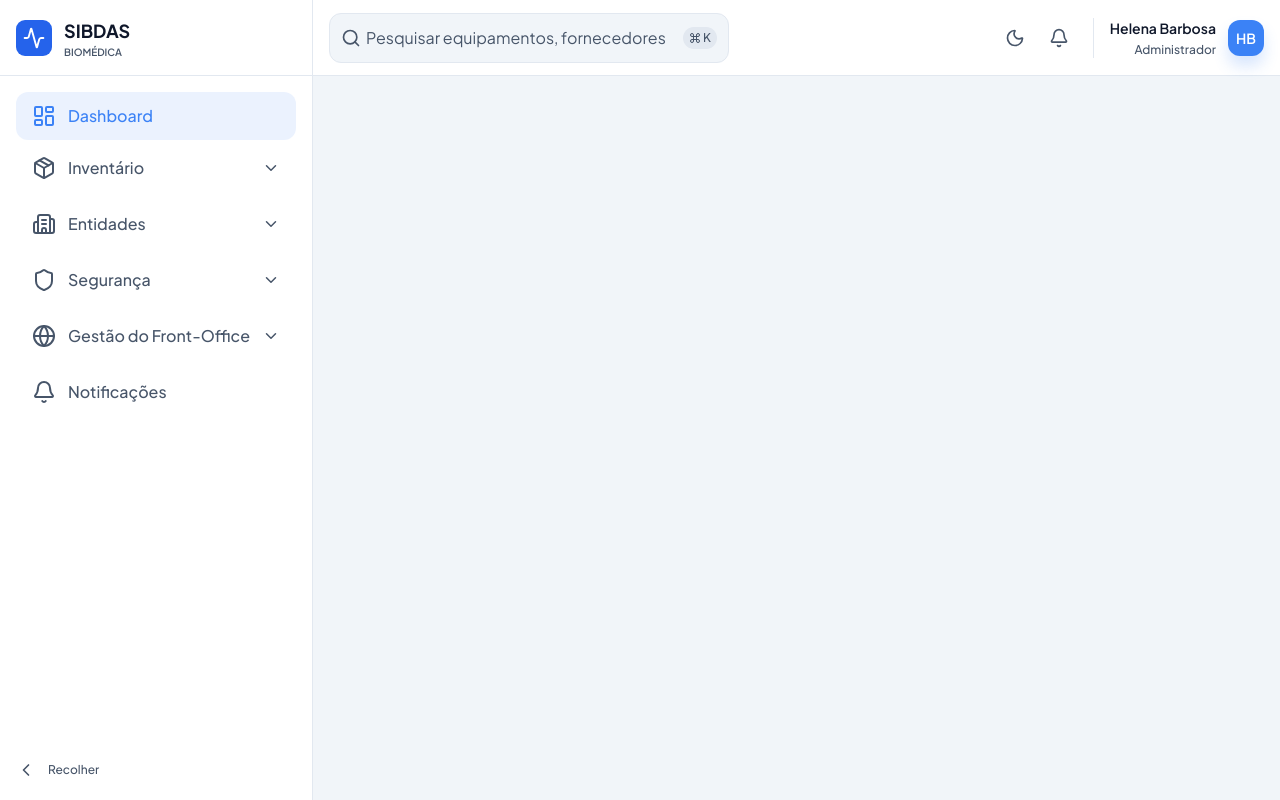
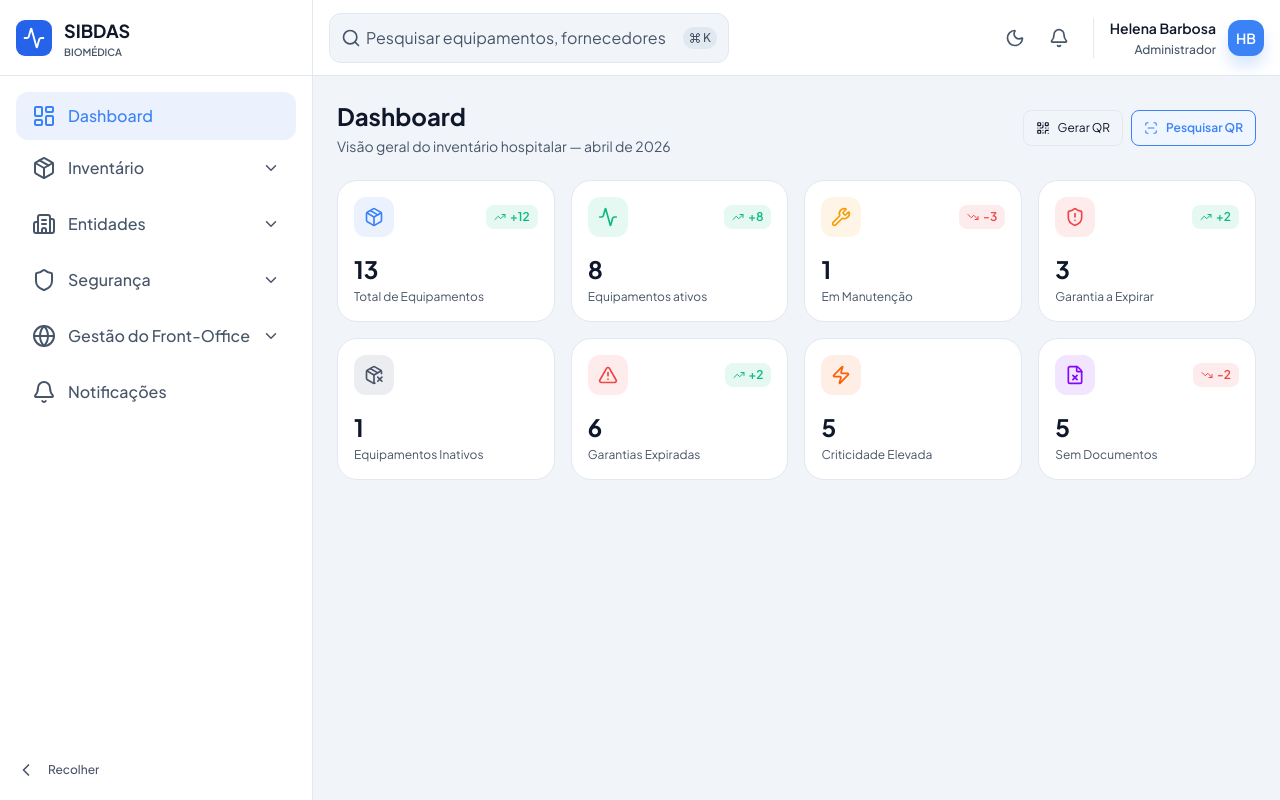
Before and after one commit to helenab12/Projeto-SIBDAS, a PHP site: page /private/index.html in a window 1280 px wide. Run offline with PHP 8.4, Linux system fonts and the light colour scheme.

Commit message:
Frontend: Cartões de estatísticas rápidas da Dashboard

```diff
--- a/assets/css/1240961.css
+++ b/assets/css/1240961.css
@@ -119,14 +119,36 @@ a {
     background-color: var(--primary-600);
 }
 
+.btn-primary-outline {
+    color: var(--primary-500);
+    border: 1px var(--primary-500) solid;
+    background-color: light-dark(var(--primary-50), color-mix(in srgb, var(--primary-900) 30%, transparent));
+    font-weight: 600;
+}
+
 .btn-ghost {
     color: var(--text-primary);
     background-color: light-dark(var(--app-bg), var(--bento-bg));
 }
 
+.btn-ghost-outline {
+    color: var(--text-primary);
+    border: 1px var(--border-light) solid;
+}
+
 .btn-large {
     padding: var(--space-4) var(--space-8);
     border-radius: var(--radius-sm);
+}
+
+.btn-small {
+    padding: var(--space-2) var(--space-3);
+    font-size: 12px;
+}
+
+.btn-small svg {
+    width: 14px;
+    height: 14px;
 }
 
 .btn-glowing {
@@ -1276,7 +1298,7 @@ label {
     max-height: 500px;
 }
 
-/* Toggle aberto fica com hover background */
+/* Dropdown aberto fica com hover background */
 .nav-dropdown.open>.nav-dropdown-toggle {
     background-color: light-dark(var(--app-bg), color-mix(in srgb, #FFF 10%, transparent));
 }
@@ -1364,7 +1386,6 @@ label {
         display: flex !important;
     }
 
-    /* Off-canvas mobile sidebar */
     .mobile-sidebar {
         display: flex !important;
         position: fixed;
@@ -1393,3 +1414,106 @@ label {
         position: absolute !important;
     }
 }
+
+/* Dashboard */
+.content-container {
+    padding: var(--space-6);
+    display: flex;
+    flex-direction: column;
+}
+
+.dashboard-title {
+    flex-direction: row;
+}
+
+.dashboard-bento-grid {
+    grid-template-columns: repeat(4, 1fr);
+}
+
+.dashboard-bento-icon {
+    padding: var(--space-2-5);
+    border-radius: var(--radius-sm);
+    box-sizing: content-box;
+    width: 20px;
+    height: 20px;
+}
+
+.dashboard-bento-icon-equipments {
+    stroke: var(--primary-500);
+    background-color: color-mix(in srgb, var(--primary-500) 10%, transparent);
+}
+
+.dashboard-bento-icon-active {
+    stroke: var(--success);
+    background-color: color-mix(in srgb, var(--success) 10%, transparent);
+}
+
+.dashboard-bento-icon-maintenance {
+    stroke: var(--warning);
+    background-color: color-mix(in srgb, var(--warning) 10%, transparent);
+}
+
+.dashboard-bento-icon-warranty-expiring {
+    stroke: var(--error);
+    background-color: color-mix(in srgb, var(--error) 10%, transparent);
+}
+
+.dashboard-bento-icon-warranty-expired {
+    stroke: var(--error);
+    background-color: color-mix(in srgb, var(--error) 10%, transparent);
+}
+
+.dashboard-bento-icon-inactive {
+    stroke: var(--text-secondary);
+    background-color: color-mix(in srgb, var(--text-secondary) 10%, transparent);
+}
+
+.dashboard-bento-icon-high-criticality {
+    stroke: #fe5e07;
+    background-color: color-mix(in srgb, #fe5e07 10%, transparent);
+}
+
+.dashboard-bento-icon-no-documents {
+    stroke: #8307fe;
+    background-color: color-mix(in srgb, #8307fe 10%, transparent);
+}
+
+.dashboard-bento-trend {
+    padding: var(--space-1) var(--space-2);
+    border-radius: var(--radius-xs);
+    font-size: 12px;
+    box-sizing: content-box;
+}
+
+.dashboard-bento-trend svg {
+    height: 12px;
+    width: 12px;
+}
+
+.dashboard-bento-trend-up {
+    color: var(--success);
+    background-color: color-mix(in srgb, var(--success) 10%, transparent);
+}
+
+.dashboard-bento-trend-down {
+    color: var(--error);
+    background-color: color-mix(in srgb, var(--error) 10%, transparent);
+}
+
+@media (max-width: 1024px) {
+    .dashboard-bento-grid {
+        grid-template-columns: repeat(2, 1fr);
+    }
+}
+
+@media (max-width: 768px) {
+    .dashboard-bento-grid {
+        grid-template-columns: repeat(1, 1fr);
+    }
+
+    .dashboard-title {
+        flex-direction: column;
+        gap: var(--space-3);
+        align-items: start !important;
+    }
+}
--- a/assets/js/1240961.js
+++ b/assets/js/1240961.js
@@ -92,7 +92,7 @@ if (collapseBtn) {
 /* Mobile Sidebar */
 const mobileSidebar = document.querySelector('.mobile-sidebar');
 
-// Abrir menu mobile (clique no hamburger)
+// Abrir menu mobile (clique no hamburguer)
 const mobileMenuBtn = document.getElementById('mobile-menu-toggle');
 if (mobileMenuBtn && mobileSidebar) {
     mobileMenuBtn.addEventListener('click', () => {
--- a/private/index.html
+++ b/private/index.html
@@ -426,7 +426,262 @@
             </header>
 
             <!-- Conteúdo -->
-            <section>
+            <section class="content-container gap-6">
+                <!-- Titulo -->
+                <div class="d-flex justify-content-between align-items-center w-100 dashboard-title">
+                    <div class="d-flex flex-column gap-1">
+                        <h1>Dashboard</h1>
+                        <p class="text-secondary fw-400">Visão geral do inventário hospitalar — abril de 2026</p>
+                    </div>
+                    <div class="d-flex gap-2">
+                        <button class="btn btn-ghost-outline gap-2 btn-small">
+                            <svg xmlns="http://www.w3.org/2000/svg" width="24" height="24" viewBox="0 0 24 24"
+                                fill="none" stroke="currentColor" stroke-width="2" stroke-linecap="round"
+                                stroke-linejoin="round" class="lucide lucide-qr-code-icon lucide-qr-code">
+                                <rect width="5" height="5" x="3" y="3" rx="1" />
+                                <rect width="5" height="5" x="16" y="3" rx="1" />
+                                <rect width="5" height="5" x="3" y="16" rx="1" />
+                                <path d="M21 16h-3a2 2 0 0 0-2 2v3" />
+                                <path d="M21 21v.01" />
+                                <path d="M12 7v3a2 2 0 0 1-2 2H7" />
+                                <path d="M3 12h.01" />
+                                <path d="M12 3h.01" />
+                                <path d="M12 16v.01" />
+                                <path d="M16 12h1" />
+                                <path d="M21 12v.01" />
+                                <path d="M12 21v-1" />
+                            </svg>
+                            Gerar QR
+                        </button>
+                        <button class="btn btn-primary-outline gap-2 btn-small">
+                            <svg xmlns="http://www.w3.org/2000/svg" width="24" height="24" viewBox="0 0 24 24"
+                                fill="none" stroke="currentColor" stroke-width="2" stroke-linecap="round"
+                                stroke-linejoin="round" class="lucide lucide-scan-line-icon lucide-scan-line">
+                                <path d="M3 7V5a2 2 0 0 1 2-2h2" />
+                                <path d="M17 3h2a2 2 0 0 1 2 2v2" />
+                                <path d="M21 17v2a2 2 0 0 1-2 2h-2" />
+                                <path d="M7 21H5a2 2 0 0 1-2-2v-2" />
+                                <path d="M7 12h10" />
+                            </svg>
+                            Pesquisar QR
+                        </button>
+                    </div>
+                </div>
+                <!-- Bento Grid de Estatísticas -->
+                <div class="bento-grid gap-4 dashboard-bento-grid">
+
+                    <!-- Total Equipamentos -->
+                    <div class="bento-card padding-4 gap-4">
+                        <div class="d-flex align-items-center justify-content-between w-100">
+                            <svg xmlns="http://www.w3.org/2000/svg" width="24" height="24" viewBox="0 0 24 24"
+                                fill="none" stroke="currentColor" stroke-width="2" stroke-linecap="round"
+                                stroke-linejoin="round"
+                                class="lucide lucide-package-icon lucide-package dashboard-bento-icon dashboard-bento-icon-equipments">
+                                <path
+                                    d="M11 21.73a2 2 0 0 0 2 0l7-4A2 2 0 0 0 21 16V8a2 2 0 0 0-1-1.73l-7-4a2 2 0 0 0-2 0l-7 4A2 2 0 0 0 3 8v8a2 2 0 0 0 1 1.73z" />
+                                <path d="M12 22V12" />
+                                <polyline points="3.29 7 12 12 20.71 7" />
+                                <path d="m7.5 4.27 9 5.15" />
+                            </svg>
+                            <div
+                                class="d-flex flex-row dashboard-bento-trend dashboard-bento-trend-up gap-1 align-items-center">
+                                <svg xmlns="http://www.w3.org/2000/svg" width="24" height="24" viewBox="0 0 24 24"
+                                    fill="none" stroke="currentColor" stroke-width="2" stroke-linecap="round"
+                                    stroke-linejoin="round" class="lucide lucide-trending-up-icon lucide-trending-up ">
+                                    <path d="M16 7h6v6" />
+                                    <path d="m22 7-8.5 8.5-5-5L2 17" />
+                                </svg>
+                                <span class="fw-600">+12</span>
+                            </div>
+                        </div>
+                        <div class="d-flex flex-column gap-1">
+                            <h1>13</h1>
+                            <span class="text-secondary fw-400">Total de Equipamentos</span>
+                        </div>
+                    </div>
+
+                    <!-- Equipamentos Ativos -->
+                    <div class="bento-card padding-4 gap-4">
+                        <div class="d-flex align-items-center justify-content-between w-100">
+                            <svg xmlns="http://www.w3.org/2000/svg" width="24" height="24" viewBox="0 0 24 24"
+                                fill="none" stroke="currentColor" stroke-width="2" stroke-linecap="round"
+                                stroke-linejoin="round"
+                                class="lucide lucide-activity-icon lucide-activity dashboard-bento-icon dashboard-bento-icon-active">
+                                <path
+                                    d="M22 12h-2.48a2 2 0 0 0-1.93 1.46l-2.35 8.36a.25.25 0 0 1-.48 0L9.24 2.18a.25.25 0 0 0-.48 0l-2.35 8.36A2 2 0 0 1 4.49 12H2" />
+                            </svg>
+                            <div
+                                class="d-flex flex-row dashboard-bento-trend dashboard-bento-trend-up gap-1 align-items-center">
+                                <svg xmlns="http://www.w3.org/2000/svg" width="24" height="24" viewBox="0 0 24 24"
+                                    fill="none" stroke="currentColor" stroke-width="2" stroke-linecap="round"
+                                    stroke-linejoin="round" class="lucide lucide-trending-up-icon lucide-trending-up ">
+                                    <path d="M16 7h6v6" />
+                                    <path d="m22 7-8.5 8.5-5-5L2 17" />
+                                </svg>
+                                <span class="fw-600">+8</span>
+                            </div>
+                        </div>
+                        <div class="d-flex flex-column gap-1">
+                            <h1>8</h1>
+                            <span class="text-secondary fw-400">Equipamentos ativos</span>
+                        </div>
+                    </div>
+
+                    <!-- Em Manutencao -->
+                    <div class="bento-card padding-4 gap-4">
+                        <div class="d-flex align-items-center justify-content-between w-100">
+                            <svg xmlns="http://www.w3.org/2000/svg" width="24" height="24" viewBox="0 0 24 24"
+                                fill="none" stroke="currentColor" stroke-width="2" stroke-linecap="round"
+                                stroke-linejoin="round"
+                                class="lucide lucide-wrench-icon lucide-wrench dashboard-bento-icon dashboard-bento-icon-maintenance">
+                                <path
+                                    d="M14.7 6.3a1 1 0 0 0 0 1.4l1.6 1.6a1 1 0 0 0 1.4 0l3.106-3.105c.32-.322.863-.22.983.218a6 6 0 0 1-8.259 7.057l-7.91 7.91a1 1 0 0 1-2.999-3l7.91-7.91a6 6 0 0 1 7.057-8.259c.438.12.54.662.219.984z" />
+                            </svg>
+                            <div
+                                class="d-flex flex-row dashboard-bento-trend dashboard-bento-trend-down gap-1 align-items-center">
+                                <svg xmlns="http://www.w3.org/2000/svg" width="24" height="24" viewBox="0 0 24 24"
+                                    fill="none" stroke="currentColor" stroke-width="2" stroke-linecap="round"
+                                    stroke-linejoin="round"
+                                    class="lucide lucide-trending-down-icon lucide-trending-down">
+                                    <path d="M16 17h6v-6" />
+                                    <path d="m22 17-8.5-8.5-5 5L2 7" />
+                                </svg>
+                                <span class="fw-600">-3</span>
+                            </div>
+                        </div>
+                        <div class="d-flex flex-column gap-1">
+                            <h1>1</h1>
+                            <span class="text-secondary fw-400">Em Manutenção</span>
+                        </div>
+                    </div>
+
+                    <!-- Garantias A Expirar -->
+                    <div class="bento-card padding-4 gap-4">
+                        <div class="d-flex align-items-center justify-content-between w-100">
+                            <svg xmlns="http://www.w3.org/2000/svg" width="24" height="24" viewBox="0 0 24 24"
+                                fill="none" stroke="currentColor" stroke-width="2" stroke-linecap="round"
+                                stroke-linejoin="round"
+                                class="lucide lucide-shield-alert-icon lucide-shield-alert dashboard-bento-icon dashboard-bento-icon-warranty-expiring">
+                                <path
+                                    d="M20 13c0 5-3.5 7.5-7.66 8.95a1 1 0 0 1-.67-.01C7.5 20.5 4 18 4 13V6a1 1 0 0 1 1-1c2 0 4.5-1.2 6.24-2.72a1.17 1.17 0 0 1 1.52 0C14.51 3.81 17 5 19 5a1 1 0 0 1 1 1z" />
+                                <path d="M12 8v4" />
+                                <path d="M12 16h.01" />
+                            </svg>
+                            <div
+                                class="d-flex flex-row dashboard-bento-trend dashboard-bento-trend-up gap-1 align-items-center">
+                                <svg xmlns="http://www.w3.org/2000/svg" width="24" height="24" viewBox="0 0 24 24"
+                                    fill="none" stroke="currentColor" stroke-width="2" stroke-linecap="round"
+                                    stroke-linejoin="round" class="lucide lucide-trending-up-icon lucide-trending-up ">
+                                    <path d="M16 7h6v6" />
+                                    <path d="m22 7-8.5 8.5-5-5L2 17" />
+                                </svg>
+                                <span class="fw-600">+2</span>
+                            </div>
+                        </div>
+                        <div class="d-flex flex-column gap-1">
+                            <h1>3</h1>
+                            <span class="text-secondary fw-400">Garantia a Expirar</span>
+                        </div>
+                    </div>
+
+                    <!-- Equipamentos Inativos -->
+                    <div class="bento-card padding-4 gap-4">
+                        <div class="d-flex align-items-center justify-content-between w-100">
+                            <svg xmlns="http://www.w3.org/2000/svg" width="24" height="24" viewBox="0 0 24 24"
+                                fill="none" stroke="currentColor" stroke-width="2" stroke-linecap="round"
+                                stroke-linejoin="round"
+                                class="lucide lucide-package-x-icon lucide-package-x dashboard-bento-icon dashboard-bento-icon-inactive">
+                                <path d="M12 22V12" />
+                                <path d="m16.5 14.5 5 5" />
+                                <path d="m16.5 19.5 5-5" />
+                                <path
+                                    d="M21 10.5V8a2 2 0 0 0-1-1.73l-7-4a2 2 0 0 0-2 0l-7 4A2 2 0 0 0 3 8v8a2 2 0 0 0 1 1.729l7 4a2 2 0 0 0 2 .001l.13-.074" />
+                                <path d="M3.29 7 12 12l8.71-5" />
+                                <path d="m7.5 4.27 8.997 5.148" />
+                            </svg>
+                        </div>
+                        <div class="d-flex flex-column gap-1">
+                            <h1>1</h1>
+                            <span class="text-secondary fw-400">Equipamentos Inativos</span>
+                        </div>
+                    </div>
+
+                    <!-- Garantias Expiradas -->
+                    <div class="bento-card padding-4 gap-4">
+                        <div class="d-flex align-items-center justify-content-between w-100">
+                            <svg xmlns="http://www.w3.org/2000/svg" width="24" height="24" viewBox="0 0 24 24"
+                                fill="none" stroke="currentColor" stroke-width="2" stroke-linecap="round"
+                                stroke-linejoin="round"
+                                class="lucide lucide-triangle-alert-icon lucide-triangle-alert dashboard-bento-icon dashboard-bento-icon-warranty-expired">
+                                <path d="m21.73 18-8-14a2 2 0 0 0-3.48 0l-8 14A2 2 0 0 0 4 21h16a2 2 0 0 0 1.73-3" />
+                                <path d="M12 9v4" />
+                                <path d="M12 17h.01" />
+                            </svg>
+                            <div
+                                class="d-flex flex-row dashboard-bento-trend dashboard-bento-trend-up gap-1 align-items-center">
+                                <svg xmlns="http://www.w3.org/2000/svg" width="24" height="24" viewBox="0 0 24 24"
+                                    fill="none" stroke="currentColor" stroke-width="2" stroke-linecap="round"
+                                    stroke-linejoin="round" class="lucide lucide-trending-up-icon lucide-trending-up ">
+                                    <path d="M16 7h6v6" />
+                                    <path d="m22 7-8.5 8.5-5-5L2 17" />
+                                </svg>
+                                <span class="fw-600">+2</span>
+                            </div>
+                        </div>
+                        <div class="d-flex flex-column gap-1">
+                            <h1>6</h1>
+                            <span class="text-secondary fw-400">Garantias Expiradas</span>
+                        </div>
+                    </div>
+
+                    <!-- Criticidade Elevada -->
+                    <div class="bento-card padding-4 gap-4">
+                        <div class="d-flex align-items-center justify-content-between w-100">
+                            <svg xmlns="http://www.w3.org/2000/svg" width="24" height="24" viewBox="0 0 24 24"
+                                fill="none" stroke="currentColor" stroke-width="2" stroke-linecap="round"
+                                stroke-linejoin="round"
+                                class="lucide lucide-zap-icon lucide-zap dashboard-bento-icon dashboard-bento-icon-high-criticality">
+                                <path
+                                    d="M4 14a1 1 0 0 1-.78-1.63l9.9-10.2a.5.5 0 0 1 .86.46l-1.92 6.02A1 1 0 0 0 13 10h7a1 1 0 0 1 .78 1.63l-9.9 10.2a.5.5 0 0 1-.86-.46l1.92-6.02A1 1 0 0 0 11 14z" />
+                            </svg>
+                        </div>
+                        <div class="d-flex flex-column gap-1">
+                            <h1>5</h1>
+                            <span class="text-secondary fw-400">Criticidade Elevada</span>
+                        </div>
+                    </div>
+
+                    <!-- Sem Documentos -->
+                    <div class="bento-card padding-4 gap-4">
+                        <div class="d-flex align-items-center justify-content-between w-100">
+                            <svg xmlns="http://www.w3.org/2000/svg" width="24" height="24" viewBox="0 0 24 24"
+                                fill="none" stroke="currentColor" stroke-width="2" stroke-linecap="round"
+                                stroke-linejoin="round"
+                                class="lucide lucide-file-x-icon lucide-file-x dashboard-bento-icon dashboard-bento-icon-no-documents">
+                                <path
+                                    d="M6 22a2 2 0 0 1-2-2V4a2 2 0 0 1 2-2h8a2.4 2.4 0 0 1 1.704.706l3.588 3.588A2.4 2.4 0 0 1 20 8v12a2 2 0 0 1-2 2z" />
+                                <path d="M14 2v5a1 1 0 0 0 1 1h5" />
+                                <path d="m14.5 12.5-5 5" />
+                                <path d="m9.5 12.5 5 5" />
+                            </svg>
+                            <div
+                                class="d-flex flex-row dashboard-bento-trend dashboard-bento-trend-down gap-1 align-items-center">
+                                <svg xmlns="http://www.w3.org/2000/svg" width="24" height="24" viewBox="0 0 24 24"
+                                    fill="none" stroke="currentColor" stroke-width="2" stroke-linecap="round"
+                                    stroke-linejoin="round"
+                                    class="lucide lucide-trending-down-icon lucide-trending-down">
+                                    <path d="M16 17h6v-6" />
+                                    <path d="m22 17-8.5-8.5-5 5L2 7" />
+                                </svg>
+                                <span class="fw-600">-2</span>
+                            </div>
+                        </div>
+                        <div class="d-flex flex-column gap-1">
+                            <h1>5</h1>
+                            <span class="text-secondary fw-400">Sem Documentos</span>
+                        </div>
+                    </div>
+                </div>
             </section>
         </div>
 
```
